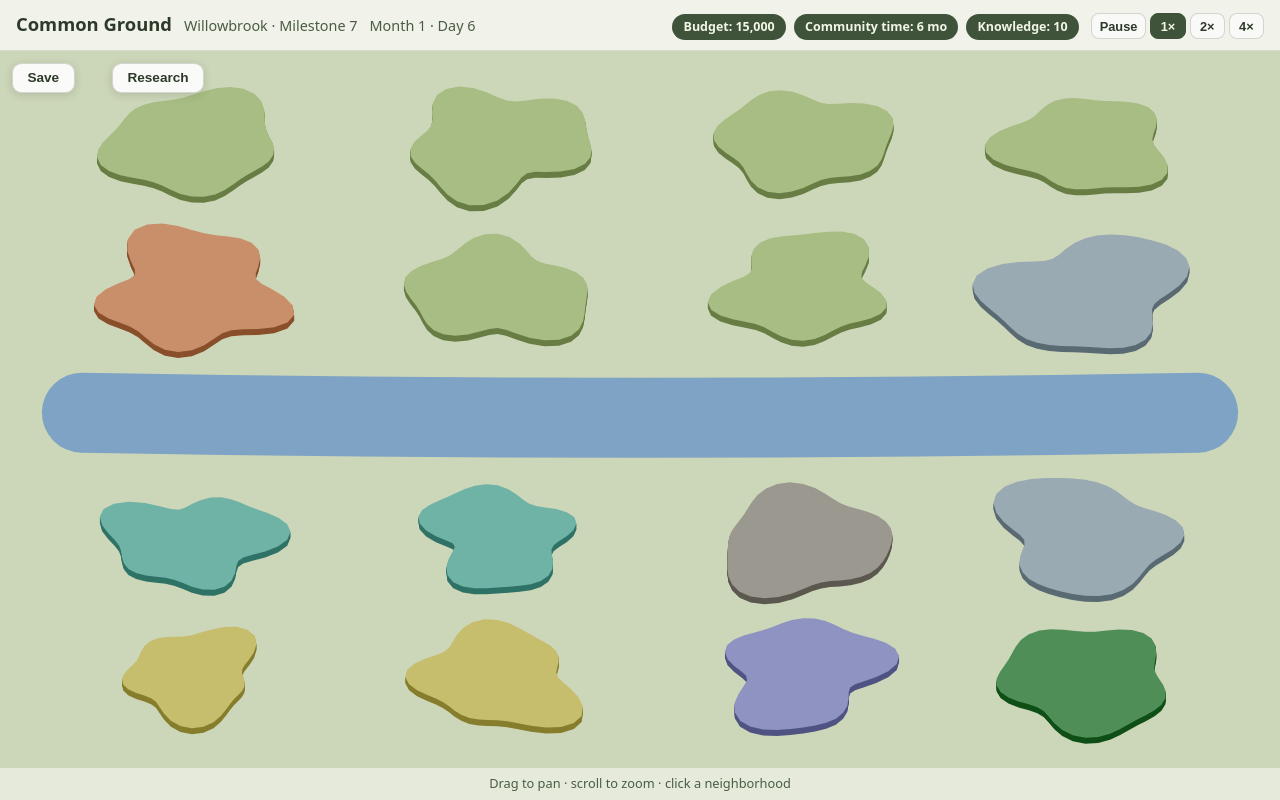
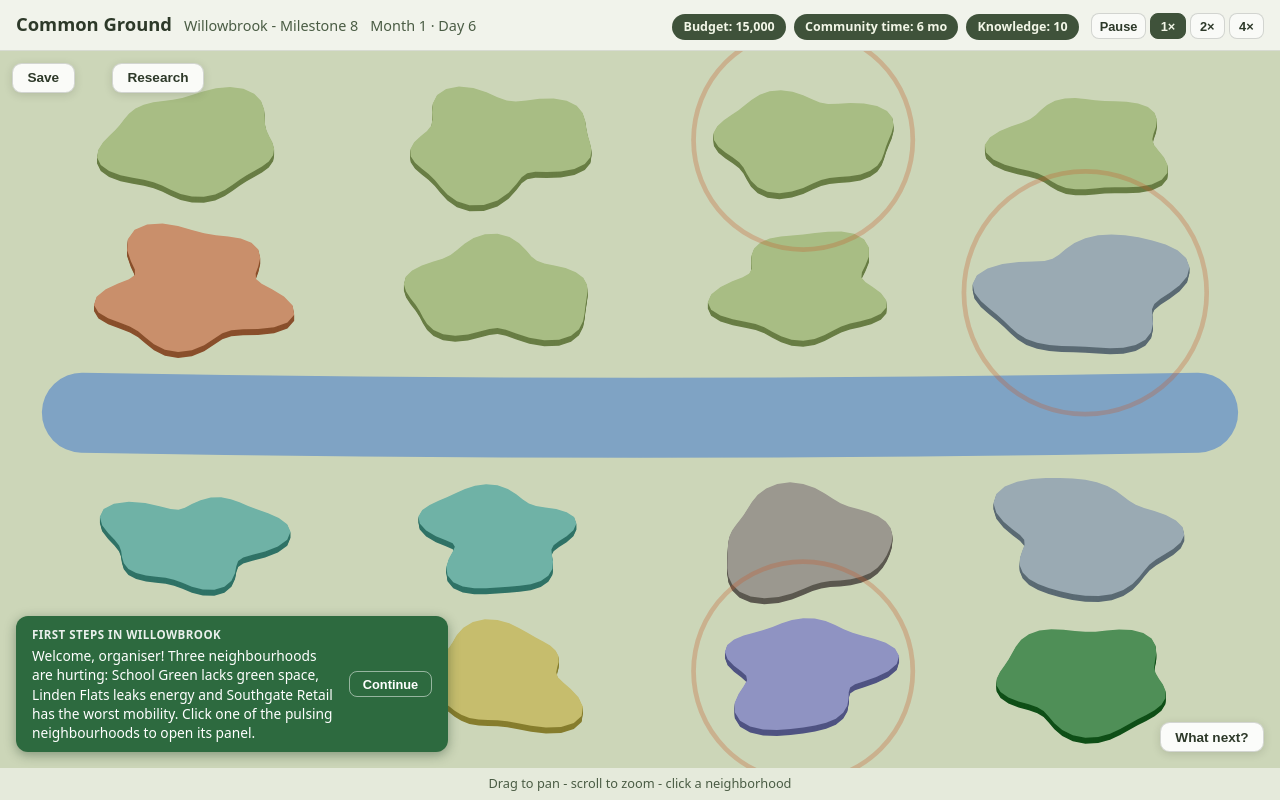
Before and after one commit to Archeloth/common-ground, a React (Vite) app: page / in a window 1280 px wide. Built offline with nearby package versions, Linux system fonts and the light colour scheme.

Commit message:
feat(ui): tutorial card, pulsing map highlights and what-next button

```diff
--- a/src/App.tsx
+++ b/src/App.tsx
@@ -17,6 +17,9 @@ import { loadSlot, readSlotMeta, saveSlot, SLOT_KEYS } from './persistence/slots
 import type { SlotMeta } from './persistence/slots'
 import { downloadSaveFile, readSaveFile } from './persistence/fileTransfer'
 import { t } from './ui/i18n'
+import TutorialCard from './ui/TutorialCard'
+import GuideButton from './ui/GuideButton'
+import { TUTORIAL_STEPS } from './game/tutorial'
 import './App.css'
 
 const scenario = loadScenario()
@@ -44,6 +47,9 @@ function App() {
   const lastAutoJsonRef = useRef<string | null>(null)
   const onSelectionChange = useCallback((id: string | null) => setSelectedId(id), [])
   const selected = selectedId ? neighborhoodById(scenario, selectedId) : null
+  // Tutorial pulse targets come from the current step (Milestone 8).
+  const pulseIds =
+    state.tutorialStep < TUTORIAL_STEPS.length ? TUTORIAL_STEPS[state.tutorialStep].pulse : []
 
   const refreshMeta = useCallback(async () => {
     const database = dbRef.current
@@ -200,7 +206,12 @@ function App() {
           onNewGame={handleNewGame}
         />
         <ResearchMenu state={state} onResearch={onResearch} />
-        <TownMap selectedId={selectedId} onSelectionChange={onSelectionChange} busLines={state.busLines} />
+        <TownMap
+          selectedId={selectedId}
+          onSelectionChange={onSelectionChange}
+          busLines={state.busLines}
+          pulseIds={pulseIds}
+        />
         {selected && (
           <NeighborhoodPanel
             neighborhood={selected}
@@ -212,6 +223,8 @@ function App() {
             onClose={() => setSelectedId(null)}
           />
         )}
+        <TutorialCard state={state} onNext={() => dispatch({ type: 'tutorialNext' })} />
+        <GuideButton state={state} onShow={onSelectionChange} />
         {(notice || reason) && (
           <div className="reason-banner" role="alert">
             <span>{notice ?? (reason ? t(`reason.${reason}`) : '')}</span>
--- /dev/null
+++ b/src/ui/GuideButton.css
@@ -0,0 +1,67 @@
+.guide-wrap {
+  position: absolute;
+  right: 1rem;
+  bottom: 1rem;
+  z-index: 4;
+  display: flex;
+  flex-direction: column;
+  align-items: flex-end;
+  gap: 0.5rem;
+}
+
+.guide-toggle {
+  padding: 0.4rem 0.9rem;
+  border: 1px solid rgba(31, 43, 28, 0.18);
+  border-radius: 0.6rem;
+  background: rgba(255, 255, 255, 0.92);
+  color: #2d3929;
+  font-size: 0.85rem;
+  font-weight: 600;
+  cursor: pointer;
+  box-shadow: 0 2px 8px rgba(31, 43, 28, 0.15);
+}
+
+.guide-toggle:hover {
+  background: #eef2e6;
+}
+
+.guide-popover {
+  display: grid;
+  gap: 0.5rem;
+  max-width: 22rem;
+  padding: 0.7rem 0.9rem;
+  border-radius: 0.8rem;
+  background: rgba(255, 255, 255, 0.97);
+  box-shadow: 0 4px 18px rgba(31, 43, 28, 0.22);
+  font-size: 0.84rem;
+  color: #2d3929;
+}
+
+.guide-label {
+  font-size: 0.72rem;
+  font-weight: 700;
+  text-transform: uppercase;
+  letter-spacing: 0.04em;
+  color: #53604c;
+}
+
+.guide-text {
+  margin: 0;
+  line-height: 1.45;
+}
+
+.guide-show {
+  justify-self: start;
+  padding: 0.3rem 0.8rem;
+  border: none;
+  border-radius: 0.6rem;
+  background: #4d7f43;
+  color: #fff;
+  font-size: 0.8rem;
+  font-weight: 600;
+  cursor: pointer;
+}
+
+.guide-show:hover {
+  background: #3f6b36;
+}
--- /dev/null
+++ b/src/ui/GuideButton.tsx
@@ -0,0 +1,59 @@
+import { useMemo, useState } from 'react'
+import type { GameState } from '../game/types'
+import { nextAction } from '../game/guidance'
+import { loadScenario, neighborhoodById } from '../game/scenario'
+import { t } from './i18n'
+import './GuideButton.css'
+
+const scenario = loadScenario()
+
+interface GuideButtonProps {
+  state: GameState
+  onShow(id: string | null): void
+}
+
+// The "what should I do next?" button (Milestone 8, plan item 2): the
+// recommendation comes from a pure function over the open goals (tutorial step,
+// milestones, resident requests, need gaps). The button can fly the player
+// straight to the neighbourhood the hint is about.
+export default function GuideButton({ state, onShow }: GuideButtonProps) {
+  const [open, setOpen] = useState(false)
+  const action = useMemo(() => nextAction(state), [state])
+  const showTarget = action?.neighborhoodId ?? null
+
+  const params = useMemo(function buildParams() {
+    if (!action) return undefined
+    const p = { ...action.params }
+    if (action.needId) p.need = t(`need.${action.needId}`)
+    return p
+  }, [action])
+  const text = action ? t(action.textKey, params) : t('guide.none')
+
+  function followGuide() {
+    if (showTarget) onShow(showTarget)
+    setOpen(false)
+  }
+
+  function toggleGuide() {
+    setOpen(!open)
+  }
+
+  return (
+    <div className="guide-wrap">
+      {open && (
+        <div className="guide-popover" role="status">
+          <span className="guide-label">{t('guide.title')}</span>
+          <p className="guide-text">{text}</p>
+          {showTarget && (
+            <button type="button" className="guide-show" onClick={followGuide}>
+              {t('guide.show', { name: neighborhoodById(scenario, showTarget).name })}
+            </button>
+          )}
+        </div>
+      )}
+      <button type="button" className="guide-toggle" aria-expanded={open} onClick={toggleGuide}>
+        {t('guide.title')}
+      </button>
+    </div>
+  )
+}
--- /dev/null
+++ b/src/ui/TutorialCard.css
@@ -0,0 +1,46 @@
+.tutorial-card {
+  position: absolute;
+  left: 1rem;
+  bottom: 1rem;
+  z-index: 4;
+  display: flex;
+  align-items: center;
+  gap: 0.9rem;
+  max-width: 27rem;
+  padding: 0.6rem 1rem;
+  border-radius: 0.75rem;
+  background: #2d6a3f;
+  color: #fff;
+  font-size: 0.86rem;
+  box-shadow: 0 3px 12px rgba(20, 50, 28, 0.4);
+}
+
+.tutorial-card-body strong {
+  display: block;
+  margin-bottom: 0.2rem;
+  font-size: 0.72rem;
+  text-transform: uppercase;
+  letter-spacing: 0.04em;
+  opacity: 0.9;
+}
+
+.tutorial-card-body p {
+  margin: 0;
+  line-height: 1.4;
+}
+
+.tutorial-card-button {
+  flex-shrink: 0;
+  padding: 0.3rem 0.8rem;
+  border: 1px solid rgba(255, 255, 255, 0.5);
+  border-radius: 0.5rem;
+  background: transparent;
+  color: #fff;
+  font-size: 0.8rem;
+  font-weight: 600;
+  cursor: pointer;
+}
+
+.tutorial-card-button:hover {
+  background: rgba(255, 255, 255, 0.15);
+}
--- /dev/null
+++ b/src/ui/TutorialCard.tsx
@@ -0,0 +1,32 @@
+import type { GameState } from '../game/types'
+import { currentTutorialStep } from '../game/tutorial'
+import { t } from './i18n'
+import './TutorialCard.css'
+
+interface TutorialCardProps {
+  state: GameState
+  onNext(): void
+}
+
+// The Milestone 8 scripted first fifteen minutes: a card at the bottom-left
+// that walks through the tutorial steps. Action steps (garden, research,
+// retrofit, watching the bars) complete by themselves in tick() once their
+// condition is met; the intro step waits for the player's "Continue" button.
+export default function TutorialCard({ state, onNext }: TutorialCardProps) {
+  const step = currentTutorialStep(state)
+  if (!step) return null
+  const title = t('tutorial.title')
+  const body = t(`tutorial.${step.id}`)
+  const buttonLabel = step.id === 'intro' ? t('tutorial.continue') : t('tutorial.skip')
+  return (
+    <div className="tutorial-card" role="status">
+      <div className="tutorial-card-body">
+        <strong>{title}</strong>
+        <p>{body}</p>
+      </div>
+      <button type="button" className="tutorial-card-button" onClick={onNext}>
+        {buttonLabel}
+      </button>
+    </div>
+  )
+}
--- a/src/ui/i18n.ts
+++ b/src/ui/i18n.ts
@@ -1,13 +1,13 @@
 // One place for every visible string, from day one (coding standard 11).
 // t("key", { params }) so contributors can translate the game later without
 // touching components. Content strings (kind names, descriptions) live in the
-// data files instead — content is data.
+// data files instead - content is data.
 
 const MESSAGES: Record<string, string> = {
   'app.title': 'Common Ground',
-  'app.status': 'Willowbrook · Milestone 7',
-  'app.help': 'Drag to pan · scroll to zoom · click a neighborhood',
-  'chip.subtitle': '{kind} · {residents} residents',
+  'app.status': 'Willowbrook - Milestone 8',
+  'app.help': 'Drag to pan - scroll to zoom - click a neighborhood',
+  'chip.subtitle': '{kind} - {residents} residents',
   'panel.close': 'Close panel',
   'panel.residents': 'Residents',
   'panel.engagement': 'Engagement',
@@ -60,7 +60,7 @@ const MESSAGES: Record<string, string> = {
   'saves.empty': 'Empty',
   'saves.save': 'Save',
   'saves.load': 'Load',
-  'saves.lastSavedMeta': 'Day {day} · {time}',
+  'saves.lastSavedMeta': 'Day {day} - {time}',
   'saves.export': 'Export .json',
   'saves.import': 'Import .json',
   'saves.newGame': 'New game',
@@ -86,7 +86,7 @@ const MESSAGES: Record<string, string> = {
   'research.confidence.emerging': 'Emerging',
   'research.confidence.context': 'Context-dependent',
   'milestones.completedTitle': 'Milestone completed',
-  'milestones.completed': '{name} — {goal}',
+  'milestones.completed': '{name} - {goal}',
   'milestones.gotIt': 'Got it',
   'milestones.done': 'Complete',
   'reason.unknown_tech': 'That technology does not exist.',
@@ -94,9 +94,9 @@ const MESSAGES: Record<string, string> = {
   'reason.prerequisites_not_met': 'Its prerequisites have not been researched yet.',
   'reason.insufficient_knowledge': 'Not enough Knowledge yet.',
   'panel.townMeeting': 'Town meeting',
-  'panel.townMeetingHint': '+{engagement} engagement · {time} Community time',
+  'panel.townMeetingHint': '+{engagement} engagement - {time} Community time',
   'panel.message': 'Resident request',
-  'panel.messageDone': 'Request completed — reward paid.',
+  'panel.messageDone': 'Request completed - reward paid.',
   'panel.rewardTime': '+{value} Community time',
   'panel.rewardBudget': '+{value} Budget',
   'panel.rewardKnowledge': '+{value} Knowledge',
@@ -105,6 +105,23 @@ const MESSAGES: Record<string, string> = {
   'panel.busNone': 'Every neighbour is already linked.',
   'reason.bus_line_exists': 'A bus line already links these two.',
   'reason.not_adjacent': 'The bus line must link two adjacent neighbourhoods.',
+  'guide.title': 'What next?',
+  'guide.show': 'Show {name}',
+  'guide.milestone': 'Goal "{goal}": start a {project} in {neighborhood}.',
+  'guide.milestoneCount': 'Goal "{goal}": start another {project} ({remaining} more to go).',
+  'guide.milestoneNeed': 'Goal "{goal}": {need} coverage is lowest in {neighborhood}.',
+  'guide.slots': 'Goal "{goal}": start any project ({remaining} more slots to fill).',
+  'guide.message': 'A resident in {neighborhood} asked for a {project} - a reward waits for you.',
+  'guide.need': '{need} coverage is lowest in {neighborhood} - a {project} would help.',
+  'guide.none': 'No urgent next step - the town is in good shape. Watch the milestones for the long game.',
+  'tutorial.title': 'First steps in Willowbrook',
+  'tutorial.intro': 'Welcome, organiser! Three neighbourhoods are hurting: School Green lacks green space, Linden Flats leaks energy and Southgate Retail has the worst mobility. Click one of the pulsing neighbourhoods to open its panel.',
+  'tutorial.garden': 'Start a Community garden in School Green. It grows food and green space together - you will find it under "Projects" in the panel.',
+  'tutorial.watch': 'Watch the Food and Green space bars rise in School Green as the garden grows. Green space also feeds satisfaction.',
+  'tutorial.research': 'Open the Research menu (top left) and research Building retrofits. It costs 10 Knowledge and is unlocked by Energy audits.',
+  'tutorial.retrofit': 'Start a Retrofit programme - Old Town is a great first choice: warmer homes and lower energy use.',
+  'tutorial.continue': 'Continue',
+  'tutorial.skip': 'Skip',
 }
 
 export function t(key: string, params?: Record<string, string | number>): string {
--- a/src/ui/render/colors.ts
+++ b/src/ui/render/colors.ts
@@ -11,6 +11,7 @@ export const COLORS = {
   selectedStroke: '#1f2b1c',
   labelBackground: 'rgba(255, 255, 255, 0.92)',
   bus: '#46618f', // dashed bus-line strokes (Milestone 7)
+  pulse: '#c4592b', // pulsing tutorial highlight rings (Milestone 8)
 } as const
 
 export const KIND_COLORS: Record<NeighborhoodKind, string> = {
```
Also changed, not shown: src/ui/TownMap.tsx (+19 -2 lines), src/ui/render/draw.ts (+24 -0 lines).
